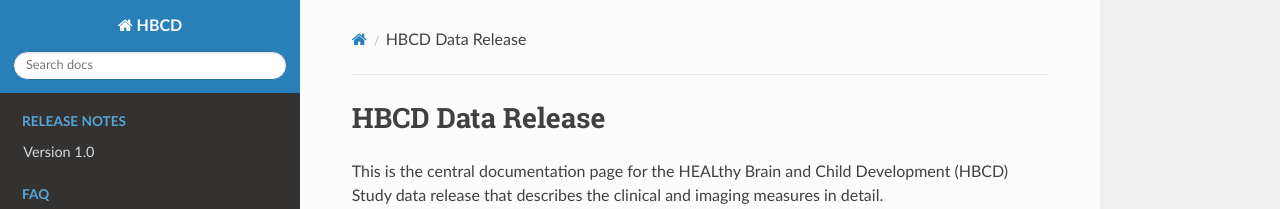
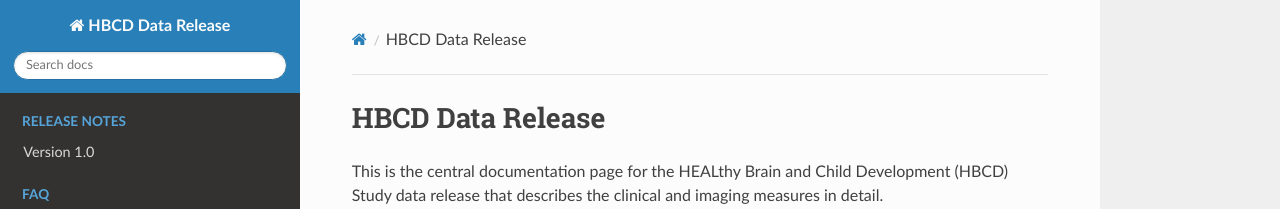
Before and after one commit to mattcieslak/hbcd-docs, an MkDocs documentation site: the page built from docs/index.md, in a window 1280 px wide. Shown: the top 209 px of the page. Built offline with MkDocs 1.6.1, drawn with Linux system fonts in a browser that asks for light colours; nearby versions of some CDN libraries.

Commit message:
Update mkdocs.yml

```diff
--- a/mkdocs.yml
+++ b/mkdocs.yml
@@ -1,4 +1,4 @@
-site_name: HBCD
+site_name: HBCD Data Release
 theme: readthedocs
 plugins:
   - search
```
